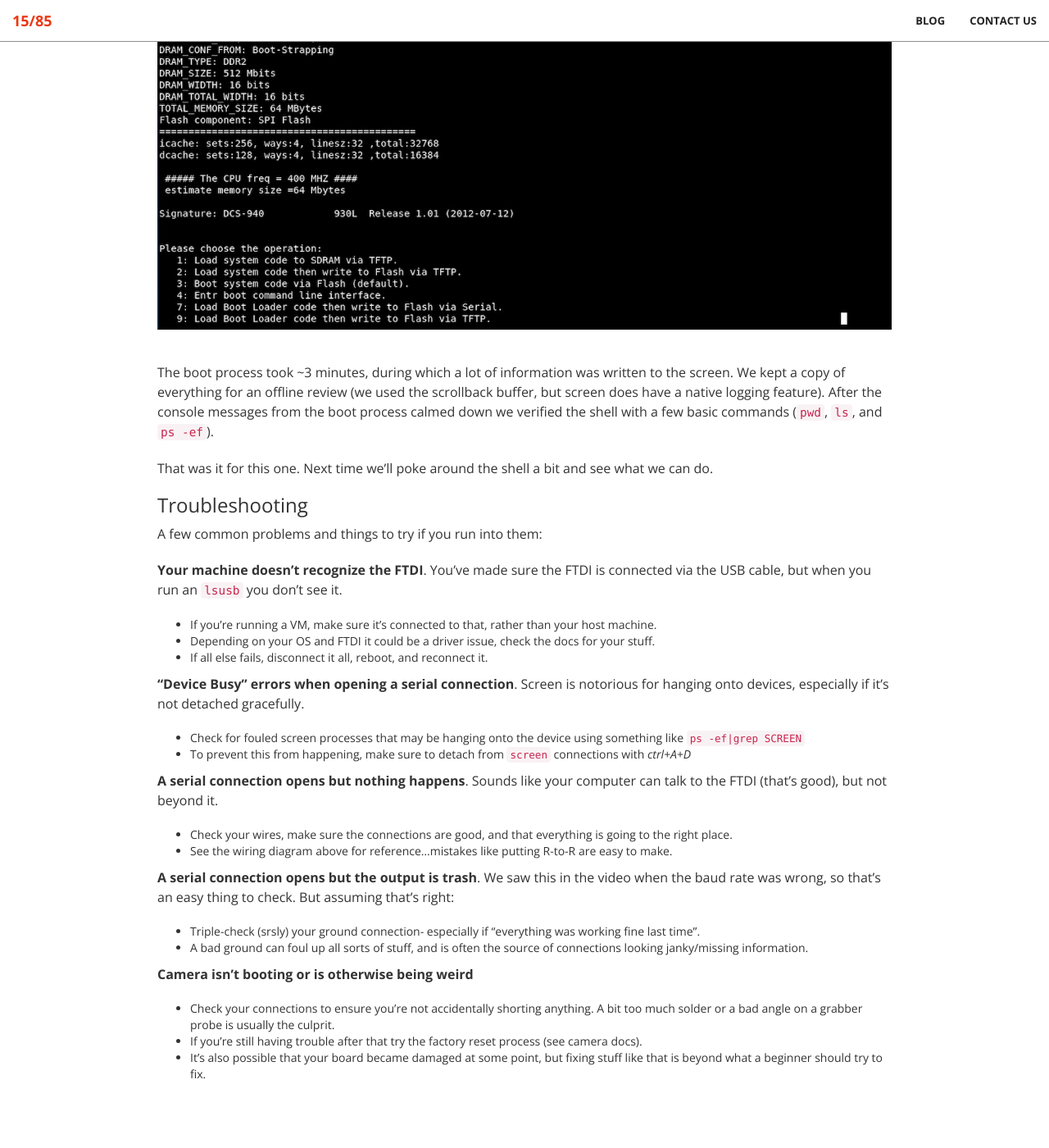
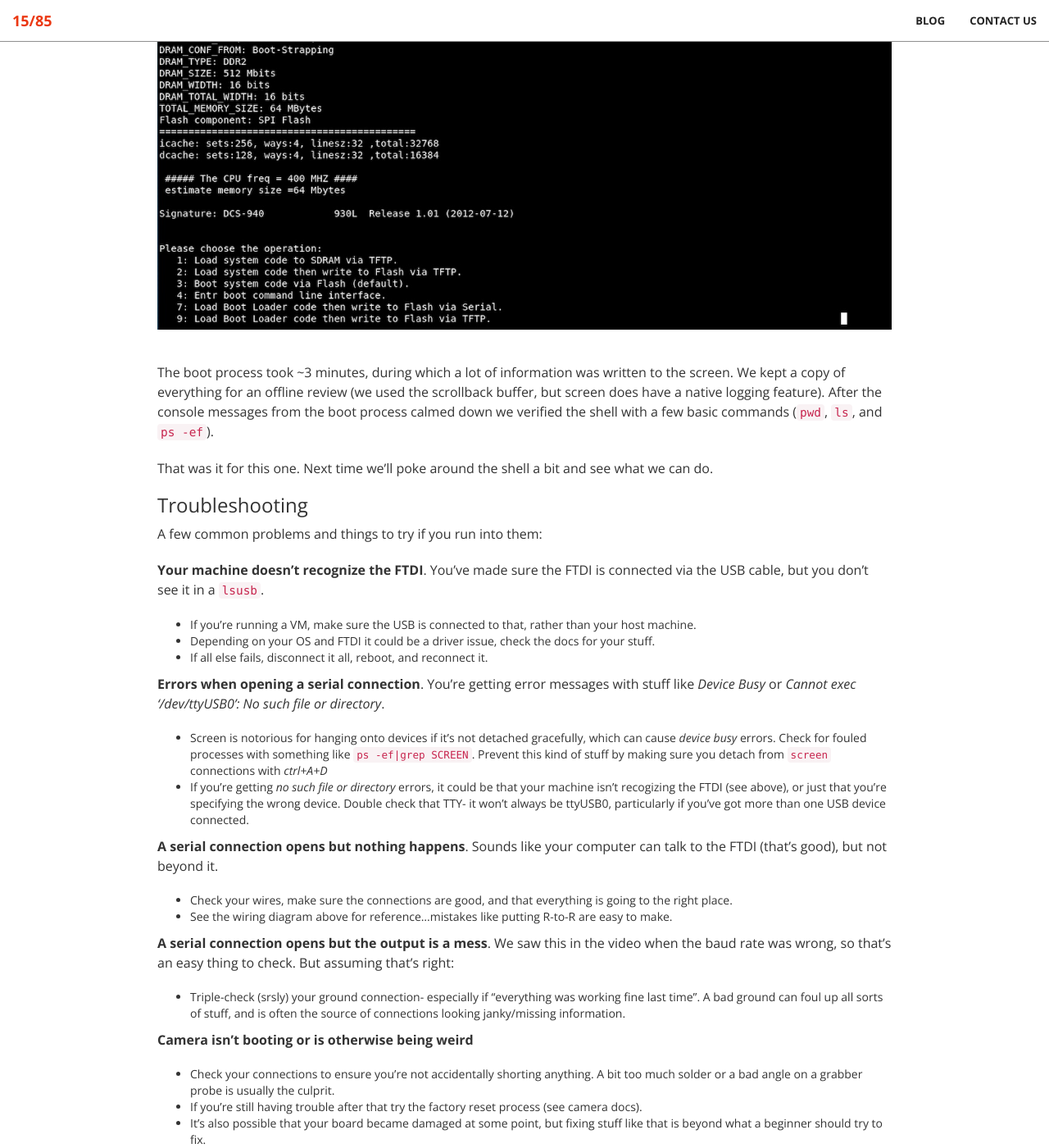
Before and after one commit to 1585sec/1585sec.github.io, a Jekyll site: the page built from _posts/2019-10-31-Hardware-Reversing-to-find-UART-and-shell.md, in a window 1280 px wide and 1400 px high, scrolled down 3716 px. Shown: the whole window at 82% size. Built offline with Jekyll 4.4.1, drawn with Linux system fonts in a browser that asks for light colours; before the commit the page ends 5036 px from its top, so only the background shows below that.

Commit message:
Update 2019-10-31-Hardware-Reversing-to-find-UART-and-shell.md

```diff
--- a/_posts/2019-10-31-Hardware-Reversing-to-find-UART-and-shell.md
+++ b/_posts/2019-10-31-Hardware-Reversing-to-find-UART-and-shell.md
@@ -130,23 +130,23 @@ That was it for this one. Next time we'll poke around the shell a bit and see wh
 
 A few common problems and things to try if you run into them:
 
-**Your machine doesn't recognize the FTDI**. You've made sure the FTDI is connected via the USB cable, but when you run an `lsusb` you don't see it.
+**Your machine doesn't recognize the FTDI**. You've made sure the FTDI is connected via the USB cable, but you don't see it in a `lsusb`.
 
-* If you're running a VM, make sure it's connected to that, rather than your host machine.
+* If you're running a VM, make sure the USB is connected to that, rather than your host machine.
 * Depending on your OS and FTDI it could be a driver issue, check the docs for your stuff.
 * If all else fails, disconnect it all, reboot, and reconnect it.
 
-**"Device Busy" errors when opening a serial connection**. Screen is notorious for hanging onto devices, especially if it’s not detached gracefully.
-* Check for fouled screen processes that may be hanging onto the device using something like `ps -ef|grep SCREEN`
-* To prevent this from happening, make sure to detach from `screen` connections with _ctrl+A+D_
+**Errors when opening a serial connection**. You're getting error messages with stuff like _Device Busy_ or _Cannot exec '/dev/ttyUSB0': No such file or directory_.
+
+* Screen is notorious for hanging onto devices if it's not detached gracefully, which can cause _device busy_ errors. Check for fouled processes with something like `ps -ef|grep SCREEN`. Prevent this kind of stuff by making sure you detach from `screen` connections with _ctrl+A+D_
+* If you're getting _no such file or directory_ errors, it could be that your machine isn't recogizing the FTDI (see above), or just that you're specifying the wrong device. Double check that TTY- it won't always be ttyUSB0, particularly if you've got more than one USB device connected.
 
 **A serial connection opens but nothing happens**. Sounds like your computer can talk to the FTDI (that's good), but not beyond it.
 * Check your wires, make sure the connections are good, and that everything is going to the right place.
 * See the wiring diagram above for reference...mistakes like putting R-to-R are easy to make.
 
-**A serial connection opens but the output is trash**.  We saw this in the video when the baud rate was wrong, so that's an easy thing to check. But assuming that's right:
-* Triple-check (srsly) your ground connection- especially if "everything was working fine last time".
-* A bad ground can foul up all sorts of stuff, and is often the source of connections looking janky/missing information.
+**A serial connection opens but the output is a mess**.  We saw this in the video when the baud rate was wrong, so that's an easy thing to check. But assuming that's right:
+* Triple-check (srsly) your ground connection- especially if "everything was working fine last time". A bad ground can foul up all sorts of stuff, and is often the source of connections looking janky/missing information.
 
 **Camera isn't booting or is otherwise being weird**
 * Check your connections to ensure you're not accidentally shorting anything. A bit too much solder or a bad angle on a grabber probe is usually the culprit.
```
